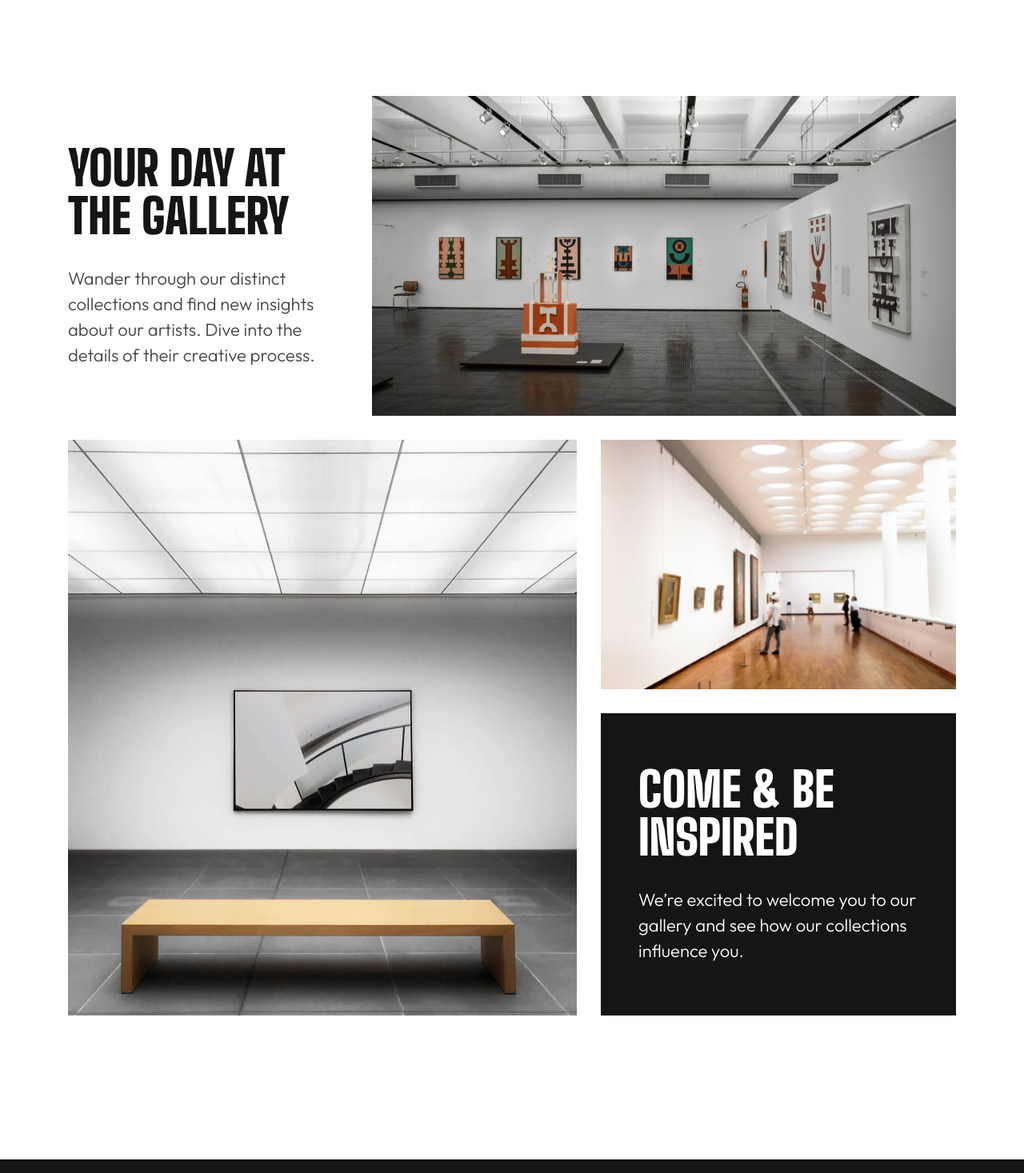
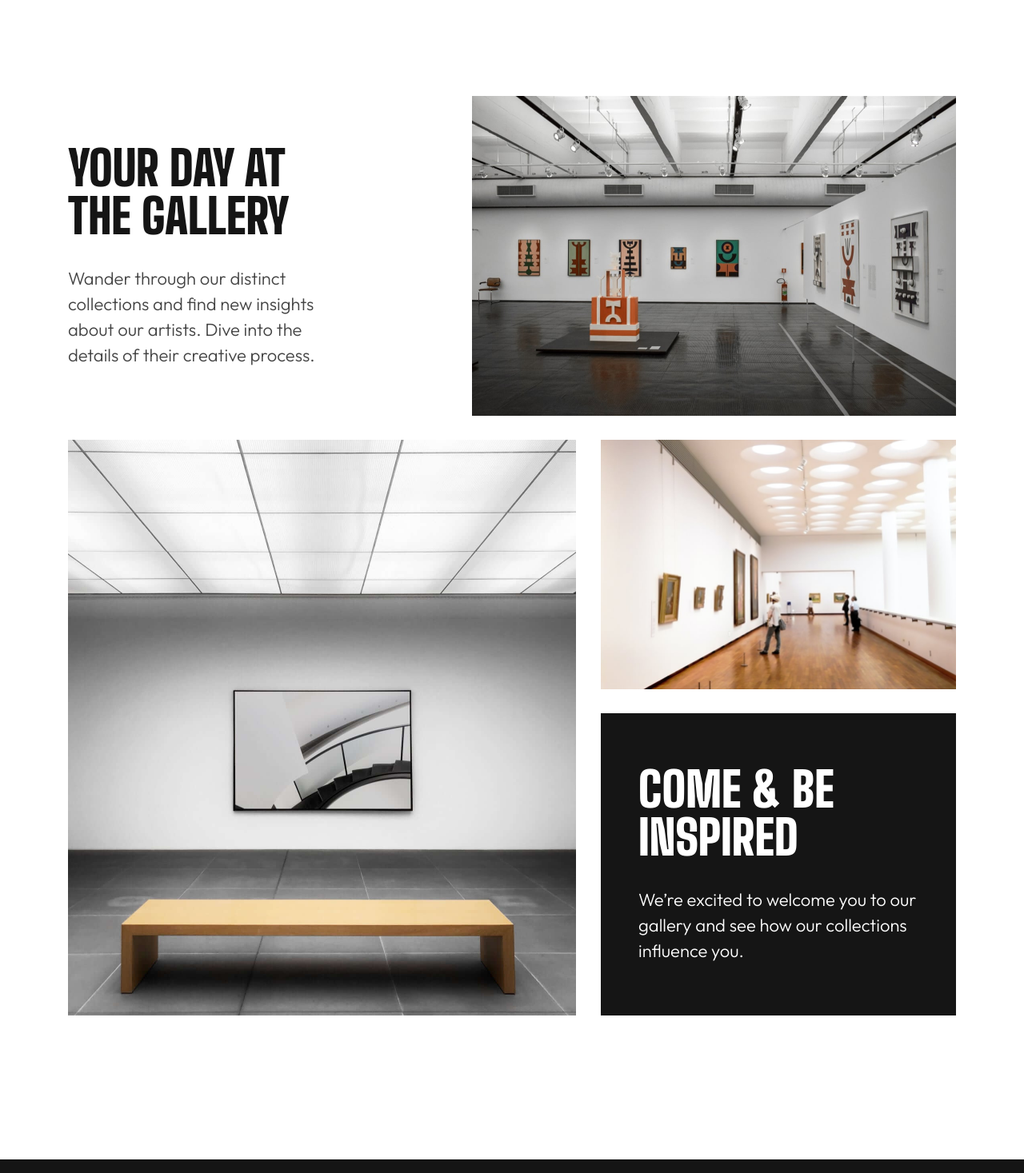
Before and after one commit to t-minini/art-gallery-website, a React (Create React App) app: page / in a window 1280 px wide. Shown: the part 860-2327 px from the top of the page at 80% size. Built offline with nearby package versions, Linux system fonts and the light colour scheme.

Commit message:
:lipstick: small update to match frontend mentor s screenshot

```diff
--- a/src/components/Home/HomeMiddleSection/HomeMiddle.module.css
+++ b/src/components/Home/HomeMiddleSection/HomeMiddle.module.css
@@ -11,6 +11,7 @@
 }
 
 .yourDay {
+  width: 47.5rem;
   display: flex;
   flex-direction: column;
   justify-content: center;
@@ -18,6 +19,7 @@
 
 .yourDay h2 {
   color: var(--color2-black);
+  width: 35rem;
   font-weight: 900;
   font-size: 6rem;
   line-height: 6rem;
@@ -40,6 +42,7 @@
 
 .img1 {
   height: 40rem;
+  max-width: 63.5rem;
   object-fit: cover;
   grid-column-start: 2;
   grid-column-end: 4;
@@ -47,6 +50,7 @@
 
 .img2 {
   height: 72rem;
+  max-width: 63.5rem;
   object-fit: fill;
   grid-row-start: 2;
   grid-row-end: 4;
```
